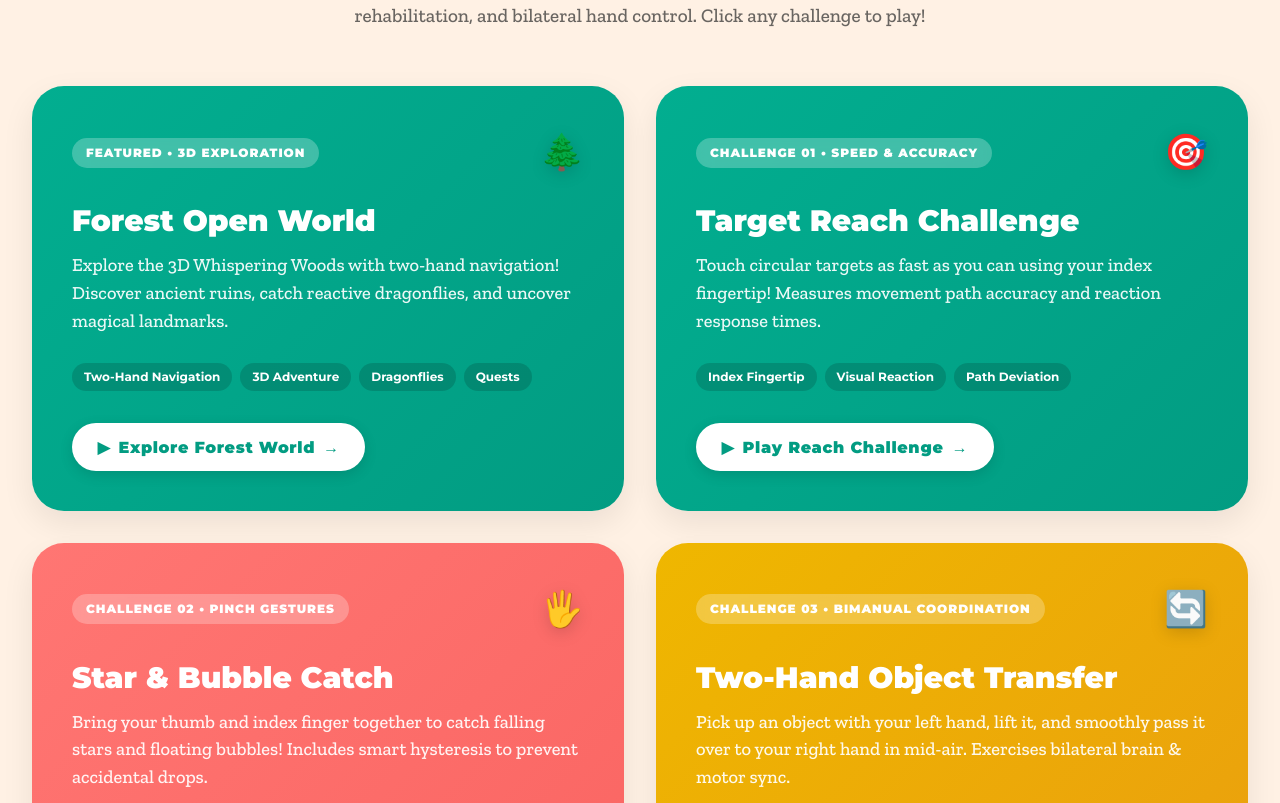
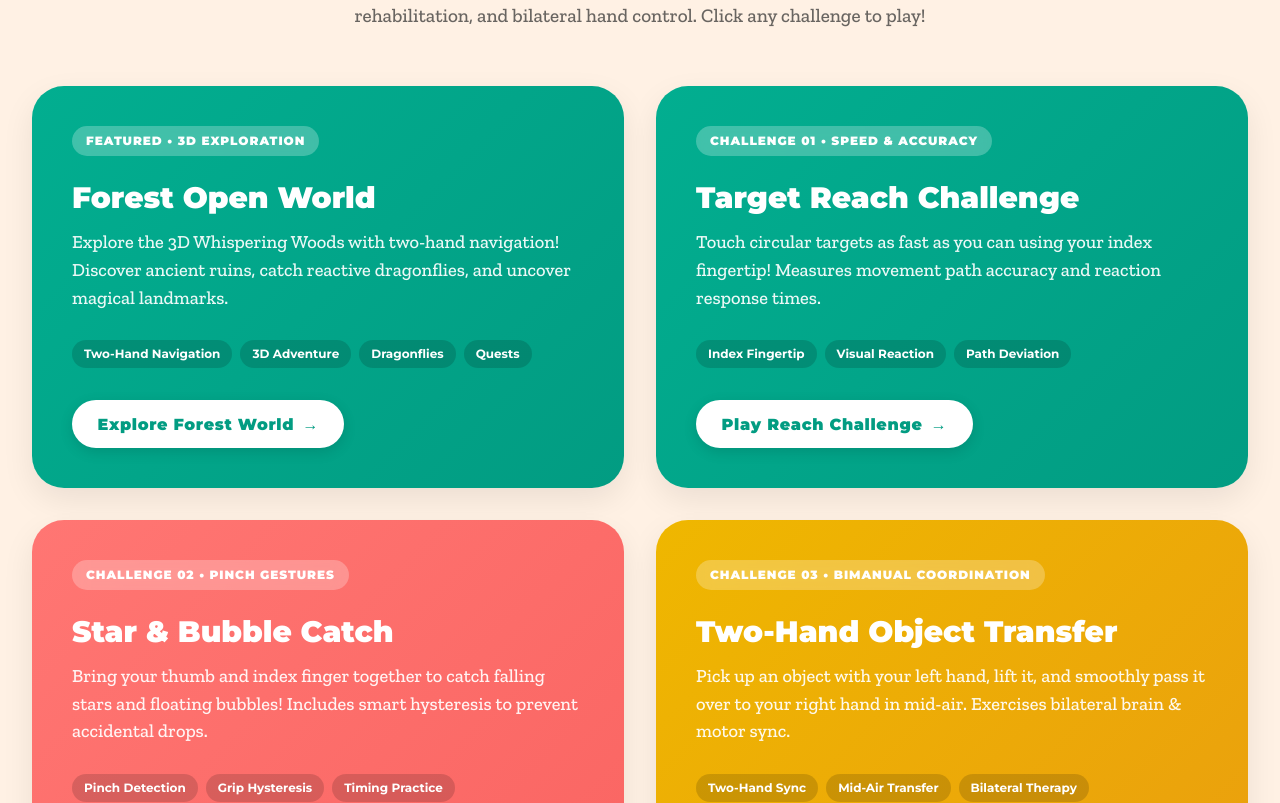
Before and after one commit to 7bryan7/IETE-hack, a React (Vite) app: page / in a window 1280 px wide. Shown: the part 1463-2266 px from the top of the page. Built offline with nearby package versions, Linux system fonts and the light colour scheme.

Commit message:
style: remove emojis from the 4 Dynamic Motor Challenges cards

```diff
--- a/src/components/landing/GameChallenges.jsx
+++ b/src/components/landing/GameChallenges.jsx
@@ -5,7 +5,6 @@ export default function GameChallenges({ onStartGame }) {
     {
       id: 'worlds',
       badge: 'Featured • 3D Exploration',
-      emoji: '🌲',
       title: 'Forest Open World',
       desc: 'Explore the 3D Whispering Woods with two-hand navigation! Discover ancient ruins, catch reactive dragonflies, and uncover magical landmarks.',
       tags: ['Two-Hand Navigation', '3D Adventure', 'Dragonflies', 'Quests'],
@@ -15,7 +14,6 @@ export default function GameChallenges({ onStartGame }) {
     {
       id: 'game_reach',
       badge: 'Challenge 01 • Speed & Accuracy',
-      emoji: '🎯',
       title: 'Target Reach Challenge',
       desc: 'Touch circular targets as fast as you can using your index fingertip! Measures movement path accuracy and reaction response times.',
       tags: ['Index Fingertip', 'Visual Reaction', 'Path Deviation'],
@@ -25,7 +23,6 @@ export default function GameChallenges({ onStartGame }) {
     {
       id: 'game_catch',
       badge: 'Challenge 02 • Pinch Gestures',
-      emoji: '🖐️',
       title: 'Star & Bubble Catch',
       desc: 'Bring your thumb and index finger together to catch falling stars and floating bubbles! Includes smart hysteresis to prevent accidental drops.',
       tags: ['Pinch Detection', 'Grip Hysteresis', 'Timing Practice'],
@@ -35,7 +32,6 @@ export default function GameChallenges({ onStartGame }) {
     {
       id: 'game_transfer',
       badge: 'Challenge 03 • Bimanual Coordination',
-      emoji: '🔄',
       title: 'Two-Hand Object Transfer',
       desc: 'Pick up an object with your left hand, lift it, and smoothly pass it over to your right hand in mid-air. Exercises bilateral brain & motor sync.',
       tags: ['Two-Hand Sync', 'Mid-Air Transfer', 'Bilateral Therapy'],
@@ -45,7 +41,6 @@ export default function GameChallenges({ onStartGame }) {
     {
       id: 'game_sequence',
       badge: 'Challenge 04 • Spatial Motor Planning',
-      emoji: '🧩',
       title: 'Motor Sequence Challenge',
       desc: 'Remember and execute multi-step movement orders to complete spatial goals. Tests motor memory, action planning, and spatial precision.',
       tags: ['Motor Planning', 'Sequential Action', 'Working Memory'],
@@ -71,7 +66,6 @@ export default function GameChallenges({ onStartGame }) {
             <div>
               <div className="mf-card-top">
                 <span className="mf-card-badge">{c.badge}</span>
-                <span className="mf-card-emoji">{c.emoji}</span>
               </div>
 
               <h3 className="mf-card-title">{c.title}</h3>
@@ -91,7 +85,7 @@ export default function GameChallenges({ onStartGame }) {
               className="mf-card-btn"
               onClick={() => onStartGame(c.id)}
             >
-              <span>▶</span> {c.btnLabel} <span>→</span>
+              {c.btnLabel} <span>→</span>
             </button>
           </div>
         ))}
```
